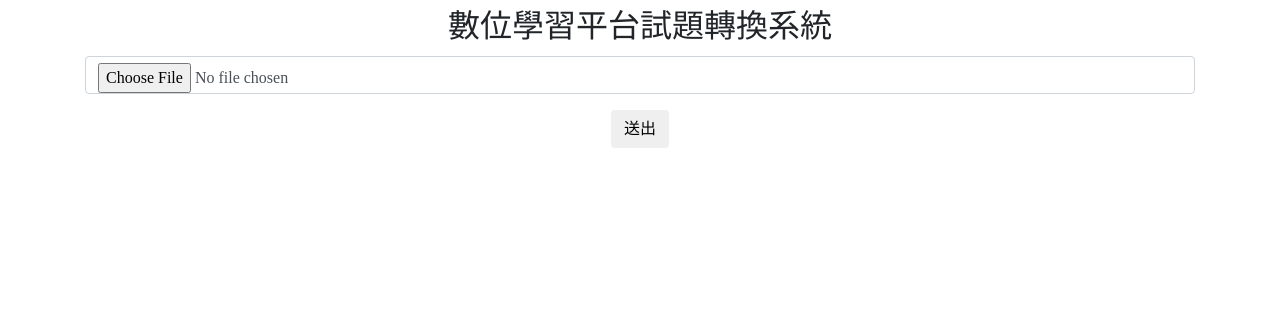
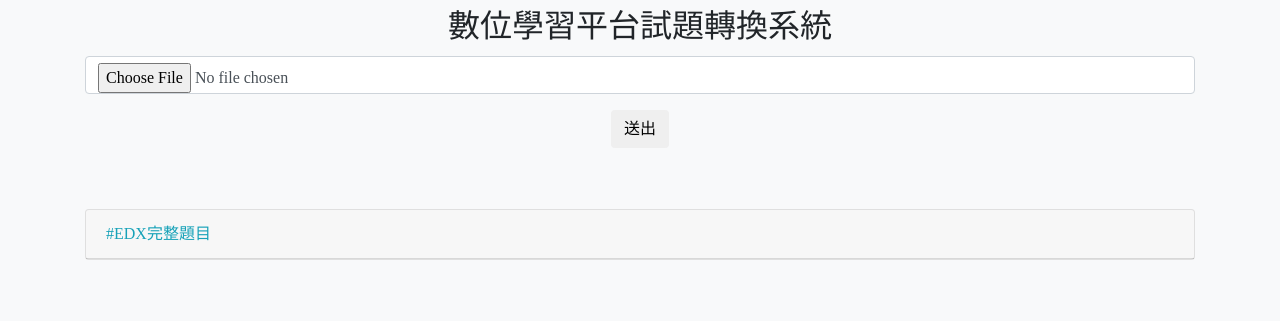
Before and after one commit to Kai522/Gift2Edx, a Flask app: page / in a window 1280 px wide. Shown: the top 321 px of the page. Run offline with Flask 2, Linux system fonts and the light colour scheme; some libraries are stand-ins or nearby versions.

Commit message:
更新版面加上全部題目顯示

```diff
--- a/server/app.py
+++ b/server/app.py
@@ -25,11 +25,11 @@ def downloadFile():
 
 
 @app.route('/', methods=['GET', 'POST'])
-def index(edx2=None,moodle=None,arr=None,output=None):
+def index(edx2=None,moodle=None,arr=None,output=None,totalStr=None):
 	if request.method == "POST" and 'file' in request.files:
 		filename = texts.save(request.files['file'])
 		file_url = texts.url(filename)
-		edx2,moodle,arr = gift2edx(texts.path(filename))
+		edx2,moodle,arr,totalStr = gift2edx(texts.path(filename))
 		p="<problem>"
 		p2="</problem>"
 		output = True
@@ -418,6 +418,7 @@ def gift2edx(file):
 	x = x.replace('&amp;lt;','&lt;')
 	x = x.replace('&amp;gt;','&gt;')
 	#print(x) #全部
+	totalStr = x
 	#--------找\n---------
 
 
@@ -494,7 +495,7 @@ def gift2edx(file):
 
 	'''
 
-	return edx2,moodle,arr
+	return edx2,moodle,arr,totalStr
 
 if __name__ == "__main__":
     app.run(debug='on')
--- a/server/templates/items/index.html
+++ b/server/templates/items/index.html
@@ -2,6 +2,7 @@
 {% block contain %}
 
 <div class="container">
+
 	<form method="POST" enctype="multipart/form-data" action="/">
 		<div class="form-group">
 			<input type="file" class="form-control" required id="file" name="file">
@@ -10,16 +11,39 @@
 			<button type="submit" class="btn btn-default" name="action" value="Upload">送出</button>
 		</div>
 	</form>
+
 	<div class="row portfolio-item">
 		<div class="col-lg-6">
 			{% if output %}
-			<a href="{{ url_for('downloadFile') }}" class="btn btn-info">下載已轉換之EDX題目</a>
+			<a href="{{ url_for('downloadFile') }}" class="btn btn-info">下載已轉換之完整EDX題目(格式XML)</a>
+			{% endif %} {% if arr %}
+			<a href="#arr" class="btn btn-dark">點我看格式不符之題目</a>
 			{% endif %}
 		</div>
-		<div class="col-lg-6">
-			{% if arr %}
-			<a href="#arr" class="btn btn-light">點我看無法轉換之題目</a>
-			{% endif %}
+	</div>
+
+	<div class="row portfolio-item">
+		<div class="col-lg-12 mb-12 ">
+			<div id="accordionedxall">
+
+				<div class="card">
+					<div class="card-header">
+						<a class="card-link text-info" data-toggle="collapse" href=#collapseedxall>
+							#EDX完整題目
+						</a>
+					</div>
+					<div class="collapse" data-parent="#accordionedxall" id=collapseedxall>
+						<div class="card-body">
+
+							<textarea id=edxall class="card-text">{{totalStr}}</textarea>
+						</div>
+						<div class="card-footer">
+							<button data-clipboard-target=#edxall class="btn btn-primary">複製題目</button>
+						</div>
+					</div>
+				</div>
+
+			</div>
 		</div>
 	</div>
 
@@ -30,7 +54,7 @@
 				{% if edx2 %} {% for question in edx2 %}
 				<div class="card">
 					<div class="card-header">
-						<a class="card-link" data-toggle="collapse" href=#collapseedx{{loop.index}}>
+						<a class="card-link text-info" data-toggle="collapse" href=#collapseedx{{loop.index}}>
 							#EDX題目{{loop.index}}
 						</a>
 					</div>
@@ -56,7 +80,7 @@
 				{% if moodle %} {% for question in moodle %}
 				<div class="card">
 					<div class="card-header">
-						<a class="card-link" data-toggle="collapse" href=#collapsemoodle{{loop.index}}>
+						<a class="card-link text-info" data-toggle="collapse" href=#collapsemoodle{{loop.index}}>
 							#moodle題目{{loop.index}}
 						</a>
 					</div>
@@ -81,12 +105,11 @@
 			{% if arr %}
 			<div class="card" id="arr">
 				<div class="card-header">
-					<p>無法轉換</p>
+					<h3 class="text-danger">格式不符之題目</h3>
 				</div>
 				<div class="card-body">
 					<pre class="card-text">
-{% for question in arr %}{{question}}
-{% endfor %}</pre>
+{% for question in arr %}{{question}}{% endfor %}</pre>
 				</div>
 			</div>
 			{% endif %}
@@ -105,4 +128,5 @@
 
 <script>
 	var clipboard = new ClipboardJS('button');
-</script> {% endblock %}
+</script>
+{% endblock %}
--- a/server/templates/layouts/master.html
+++ b/server/templates/layouts/master.html
@@ -15,12 +15,21 @@
     * {
       font-family: 微軟正黑體;
     }
+
+    textarea {
+      padding: 0;
+      width: 100%;
+      box-sizing: border-box;
+      height: 300px;
+
+      overflow: auto;
+    }
   </style>
   <title>數位學習平台試題轉換系統
   </title>
 </head>
 
-<body>
+<body class="bg-light">
   <div class="container">
     <div class="page-header">
       <h1 class="text-center">
```
